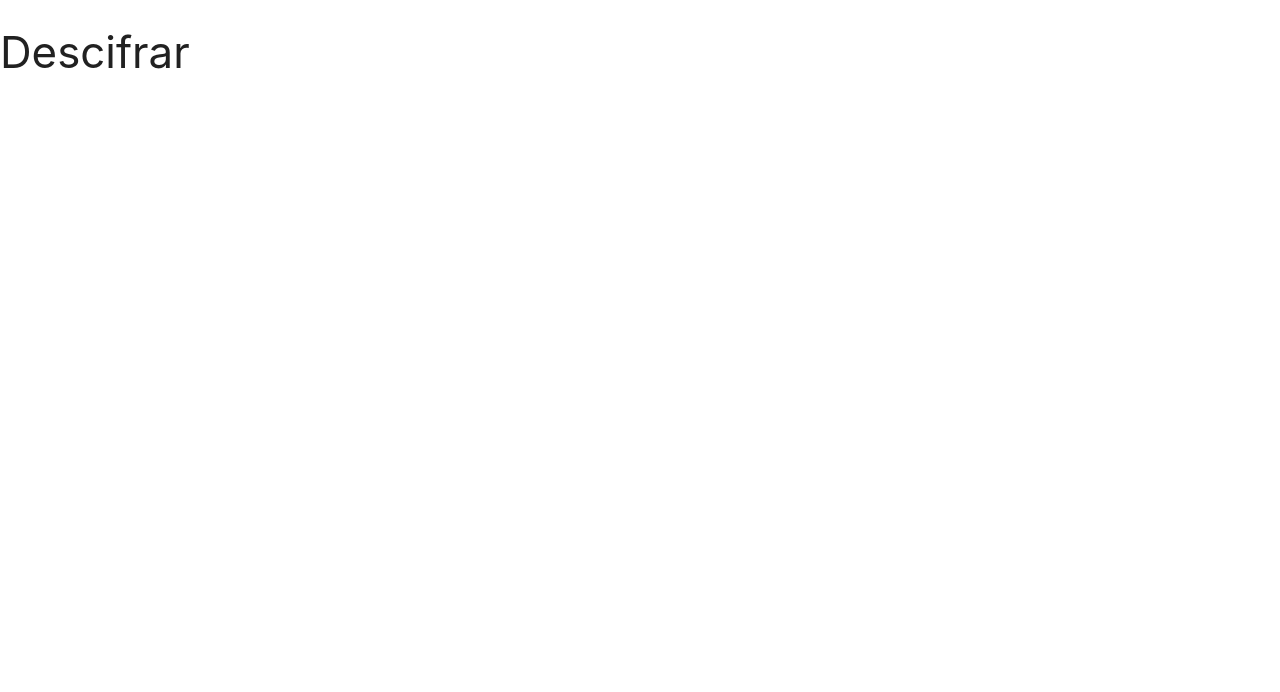
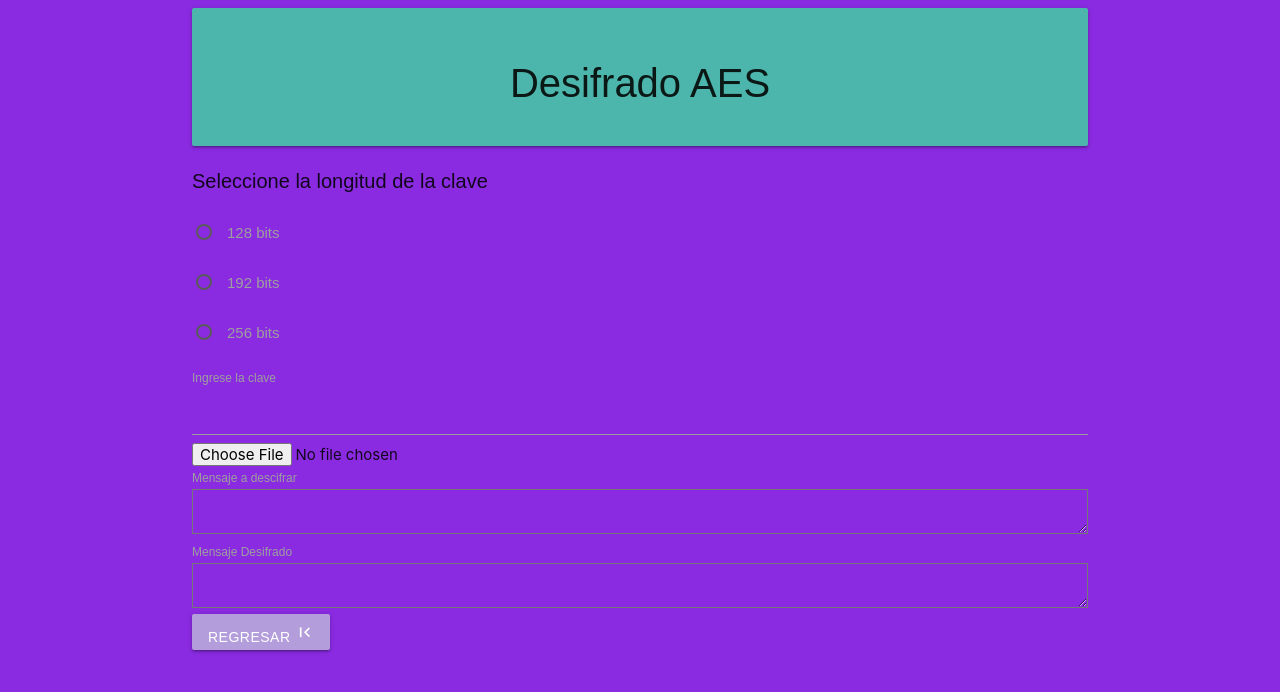
Before and after one commit to Antonio-Zabdiel/WEBAES, a plain HTML site: page descifrar.html in a window 1280 px wide. Drawn offline with nearby package versions, Linux system fonts and the light colour scheme.

Commit message:
Add files via upload

```diff
--- a/css/style.css
+++ b/css/style.css
@@ -7,9 +7,6 @@ body{
 h3{
     text-align: center;
     font-size: 40px;
-}
-div{
-    text-align: center;
 }
 
 /*
@@ -23,7 +20,6 @@ button{
 }
 */
 p{
-    text-align: center;
     font-family: Arial;
     font-size: 20px;
 }
--- /dev/null
+++ b/css/style2.css
@@ -0,0 +1,34 @@
+body{
+    background-color: blueviolet;
+    font-family: Arial;
+}
+
+
+h3{
+    text-align: center;
+    font-size: 40px;
+}
+
+/*
+button{
+    background-color: blanchedalmond;
+    font-family: Arial;
+    font-size: 20px;
+    width: 120px;
+    height: 40px;
+    border-radius: 40px;
+}
+*/
+p{
+    font-family: Arial;
+    font-size: 20px;
+}
+div{
+    text-align: center;
+}
+/*
+label{
+    font-family: Arial;
+    font-size: 20px;
+}
+*/
--- a/descifrar.html
+++ b/descifrar.html
@@ -6,10 +6,53 @@
         <meta name="viewport" content="width=device-width, initial-scale=1.0">
         <link rel="stylesheet" href="https://cdnjs.cloudflare.com/ajax/libs/materialize/1.0.0/css/materialize.min.css">
         <script src="https://cdnjs.cloudflare.com/ajax/libs/materialize/1.0.0/js/materialize.min.js"></script>
+        <script src="https://ajax.googleapis.com/ajax/libs/jquery/3.6.0/jquery.min.js"></script>
+        <script src="https://cdnjs.cloudflare.com/ajax/libs/crypto-js/4.0.0/crypto-js.min.js"></script>
+        <script src="https://cdnjs.cloudflare.com/ajax/libs/crypto-js/4.0.0/aes.min.js"></script>
         <link href="https://fonts.googleapis.com/icon?family=Material+Icons" rel="stylesheet">
+        <link rel="stylesheet" href="./css/style.css">
         <title>Descifrado AES</title>
     </head>
     <body>
-    <h3>Descifrar</h3>
+        <div class="container">
+            <div class="card-panel teal lighten-2">
+                <h3>Desifrado AES</h3>
+            </div>
+
+            <form action="#">
+                <p>Seleccione la longitud de la clave</p>
+                <p><label>
+                    <input class="with-gap" type="radio" id="128bt" name="nbit"/>
+                    <span>128 bits</span>
+                </label></p>
+                <p><label>
+                    <input class="with-gap" type="radio" id="192bt" name="nbit"/>
+                    <span>192 bits</span>
+                </label></p>
+                <p><label>
+                    <input class="with-gap" type="radio" id="256bt" name="nbit"/>
+                    <span>256 bits</span>
+                </label></p>
+
+                <label>Ingrese la clave</label>
+                <input type="text" id="clave">
+
+                <input type="file" id="mesage">
+
+                <br>
+
+                <label>Mensaje a descifrar</label>
+                <textarea id="mensage2"></textarea>
+
+                <label>Mensaje Desifrado</label>
+                <textarea id="mensdescifr"></textarea>
+
+            </form>
+
+            <a class="waves-effect #b39ddb deep-purple lighten-3 btn" href="./index.html">
+                Regresar
+                <i class="tiny material-icons">first_page</i>
+            </a>
+        </div>
     </body>
 </html>
```
Also changed, not shown: cifrar.html (+3 -0 lines), index.html (+1 -0 lines), js/cifrar.js (added), js/descifrar.js (added). Lines whose indentation alone changed are shown as unchanged.
